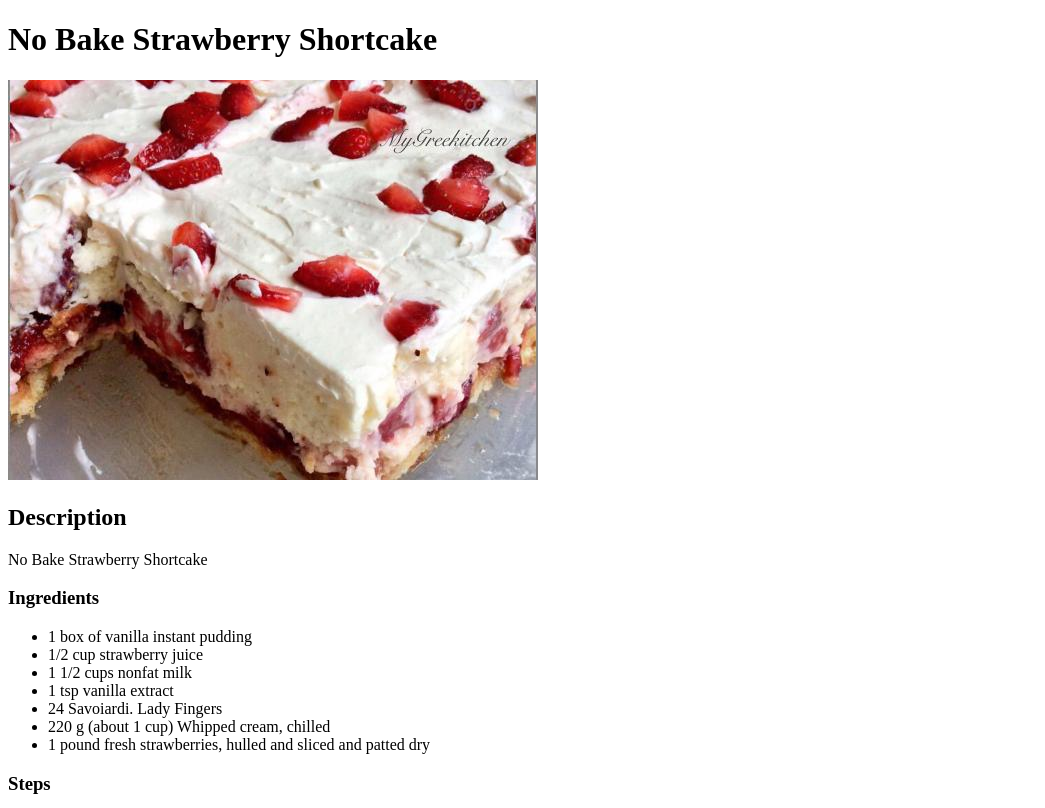
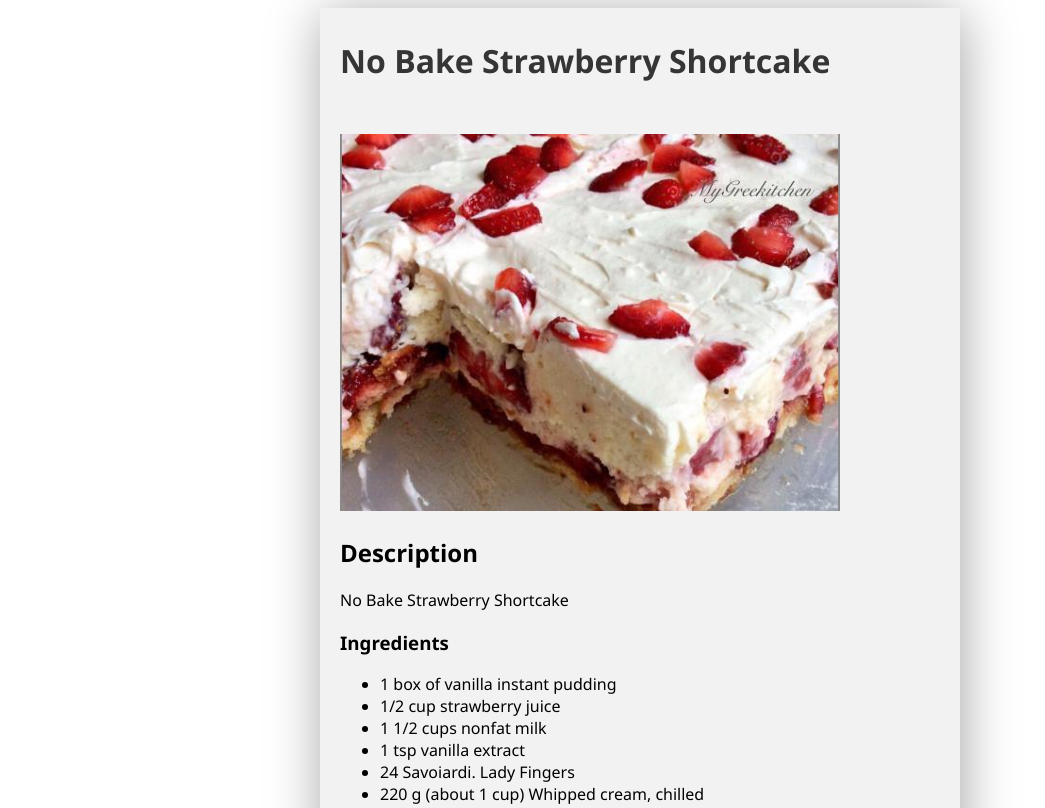
Before and after one commit to vkmx/odin-recipes, a plain HTML site: page recipes/no-bake-strawberry-shortcake.html in a window 1280 px wide. Shown: the top 808 px of the page, without its empty margins (0-1045 px from the left). Drawn offline with Linux system fonts and the light colour scheme.

Commit message:
add basic styles to homepage and recipe pages

```diff
--- a/recipes/no-bake-strawberry-shortcake.html
+++ b/recipes/no-bake-strawberry-shortcake.html
@@ -2,9 +2,11 @@
 <html lang="en">
 <head>
     <meta charset="UTF-8">
+    <link rel="stylesheet" href="../res/css/style.css">
     <title>Odin Recipes | No Bake Strawberry Shortcake</title>
 </head>
 <body>
+    <div class="content recipe">
         <h1>No Bake Strawberry Shortcake</h1>
 
         <img src="strawberry-shortcake.jpg" alt="A close-up image of a strawberry shortcake">
@@ -40,5 +42,6 @@
             via <a href="https://www.foodista.com">Foodista.com</a> – The Cooking Encyclopedia Everyone Can Edit/
             <a href="http://creativecommons.org/licenses/by/3.0/">CC BY 3.0</a>
         </p>
+    </div>
 </body>
 </html>
--- /dev/null
+++ b/res/css/style.css
@@ -0,0 +1,28 @@
+* {
+    font-family: 'Segoe UI', Tahoma, Geneva, Verdana, sans-serif;
+}
+
+h1 {
+    color: #363535;
+}
+
+.content {
+    background-color: #F2F2F2;
+    padding: 10px 20px;
+    width: 600px;
+    margin: 0 auto;
+    box-shadow: 2px 6px 50px #A5A5A5;
+}
+
+.recipe-links {
+    list-style: none;
+}
+
+.content img {
+    max-width: 500px;
+    height: auto;
+}
+
+.recipe h1 {
+    padding-bottom: 30px;
+}
```
Also changed, not shown: index.html (+9 -7 lines), recipes/lasagna.html (+3 -0 lines), recipes/thai-spiced-deviled-eggs.html (+3 -0 lines). Lines whose indentation alone changed are shown as unchanged.
